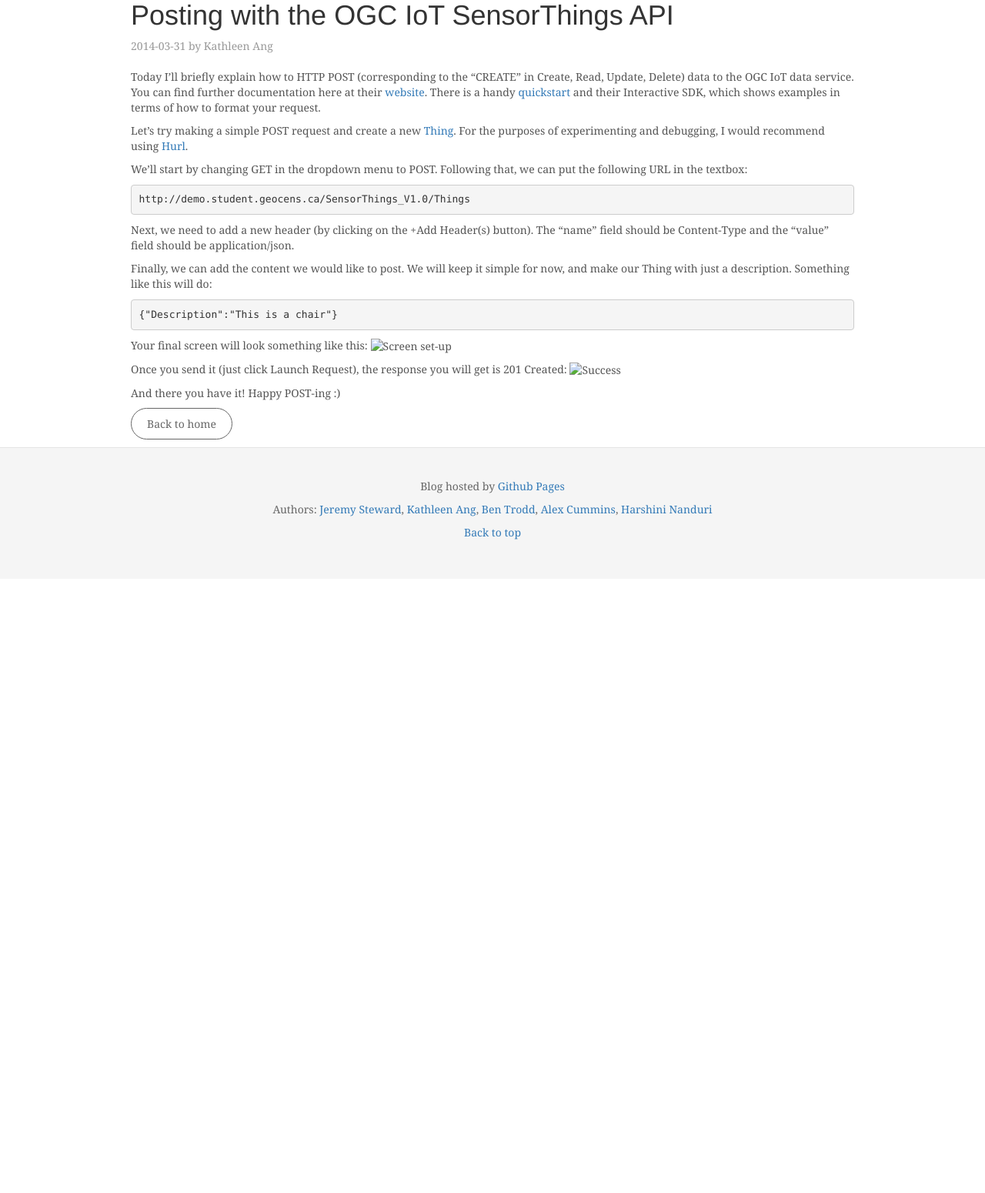
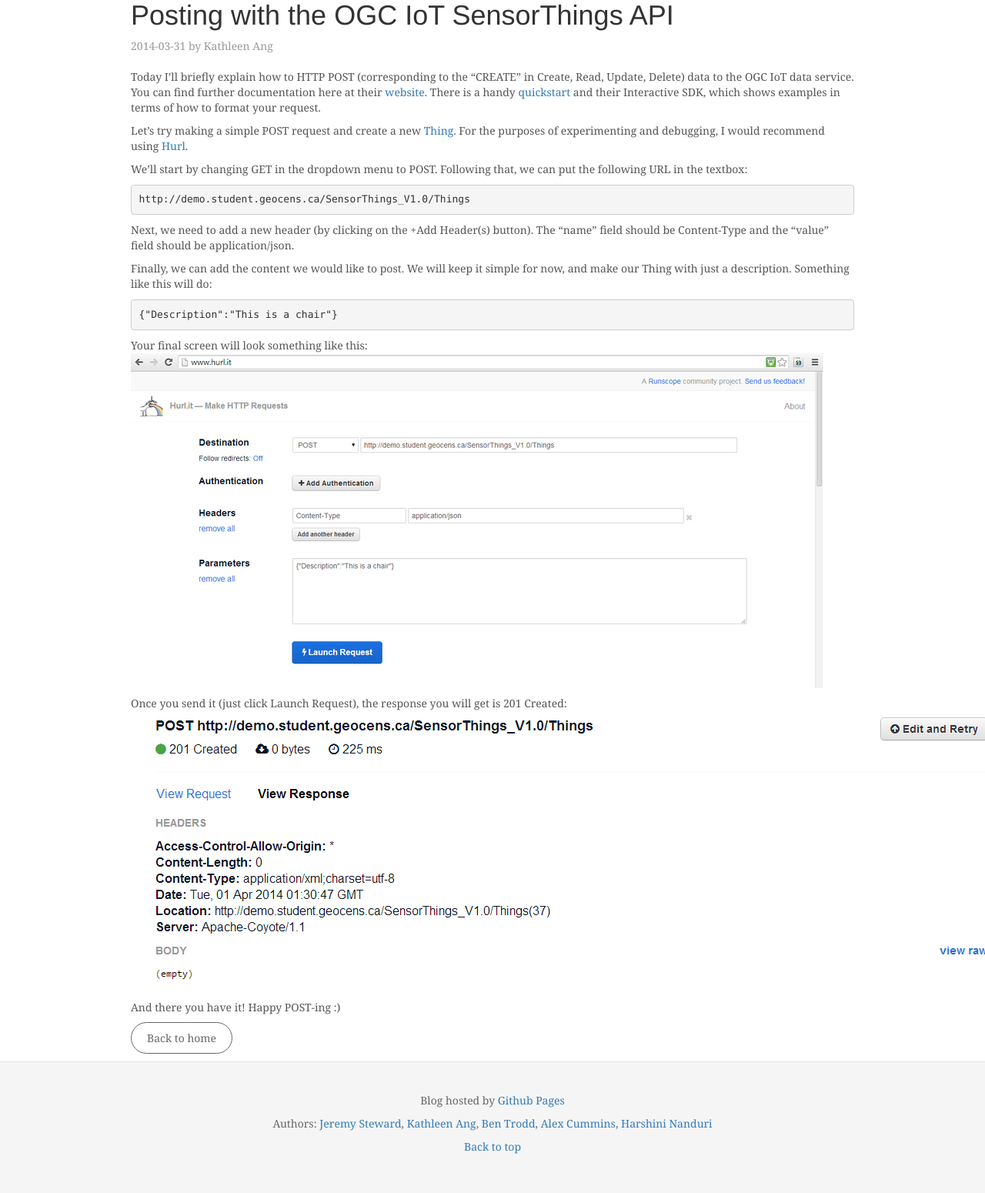
Before and after one commit to ThatGeoGuy/ENGO500, a Jekyll site: the page built from _posts/2014-03-31-posting-with-the-ogc-iot-sensorthings-api.markdown, in a window 1280 px wide. Shown: the whole page at 77% size. Built offline with Jekyll 4.4.1, drawn with Linux system fonts in a browser that asks for light colours; nearby versions of some CDN libraries; before the commit the page ends 900 px from its top, so only the background shows below that.

Commit message:
Revert "Changed url to baseurl, as recommended in jekyll docs"
This reverts commit ab99d4f31846d95461d043938f6d0159b3ad5928.

For some reason this doesn't work on post pages? This will require
further investigation.

```diff
--- a/_posts/2014-03-31-posting-with-the-ogc-iot-sensorthings-api.markdown
+++ b/_posts/2014-03-31-posting-with-the-ogc-iot-sensorthings-api.markdown
@@ -25,9 +25,9 @@
     {"Description":"This is a chair"}
 
 Your final screen will look something like this:
-![Screen set-up]({{ site.baseurl }}/ENGO500/images/hurl_screenshot.png)
+![Screen set-up]({{ site.url }}/ENGO500/images/hurl_screenshot.png)
 
 Once you send it (just click Launch Request), the response you will get is 201 Created:
-![Success]({{ site.baseurl }}/ENGO500/images/hurl_result.png)
+![Success]({{ site.url }}/ENGO500/images/hurl_result.png)
 
 And there you have it! Happy POST-ing :)
```
